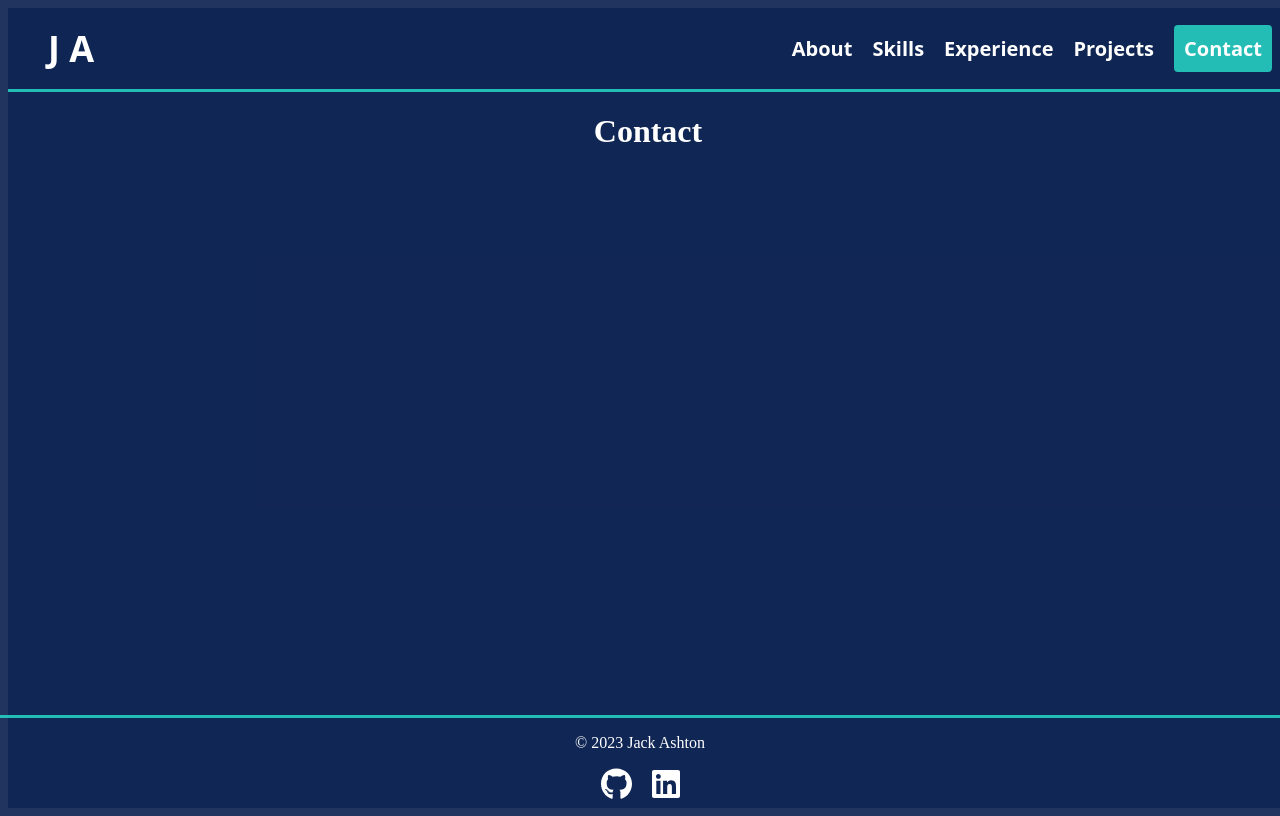
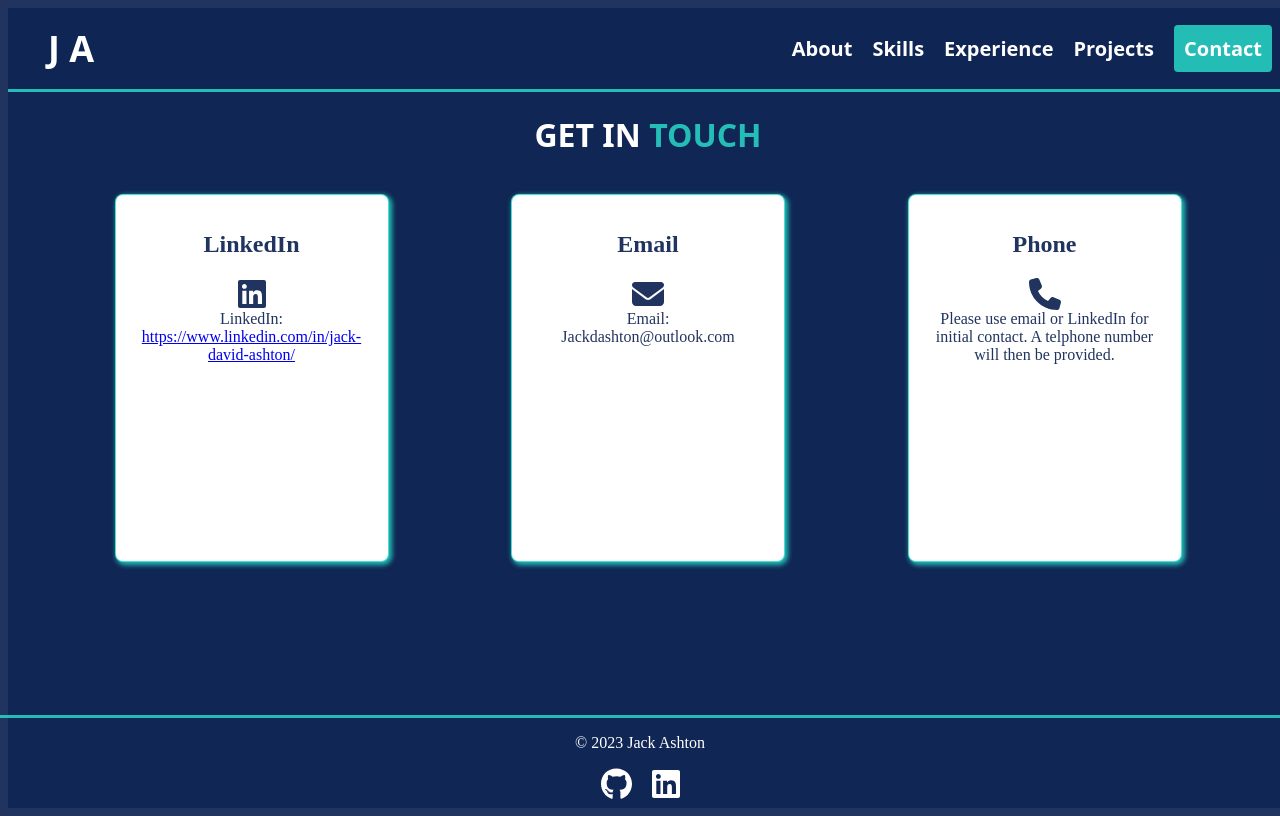
Before and after one commit to Jackdashton/portfolio, a React (Vite) app in the folder portfolio/: page /contact in a window 1280 px wide. Built offline with nearby package versions, Linux system fonts and the light colour scheme.

Commit message:
added html and styling for contact page

```diff
--- a/portfolio/src/components/Contact.jsx
+++ b/portfolio/src/components/Contact.jsx
@@ -1,11 +1,41 @@
 import React from "react";
+import styles from "./Contact.module.css";
+import { FontAwesomeIcon } from "@fortawesome/react-fontawesome";
+import { faLinkedin } from "@fortawesome/free-brands-svg-icons";
+import { faPhone } from "@fortawesome/free-solid-svg-icons";
+import { faEnvelope } from "@fortawesome/free-solid-svg-icons";
 
 function Contact() {
   return (
     <>
-      <h1>Contact</h1>
+      <h1>GET IN <span className={styles.specialWord}>TOUCH</span></h1>
+      <div className={styles.wrapper}>
+        <div className={styles.linkedin}>
+          <h2>LinkedIn</h2>
+          <FontAwesomeIcon icon={faLinkedin} size="2xl" />
+          <br />
+          LinkedIn:
+          <br />
+          <a href="https://www.linkedin.com/in/jack-david-ashton/">https://www.linkedin.com/in/jack-david-ashton/</a>
+        </div>
+        <div className={styles.email}>
+          <h2>Email</h2>
+          <FontAwesomeIcon icon={faEnvelope} size="2xl" />
+          <br />
+          Email:
+          <br />
+          Jackdashton@outlook.com
+        </div>
+        <div className={styles.phone}>
+          <h2>Phone</h2>
+          <FontAwesomeIcon icon={faPhone} size="2xl" />
+          <br />
+          Please use email or LinkedIn for initial contact. A telphone number
+          will then be provided.
+        </div>
+      </div>
     </>
-  )
+  );
 }
 
 export default Contact;
--- /dev/null
+++ b/portfolio/src/components/Contact.module.css
@@ -0,0 +1,43 @@
+.wrapper {
+  display: flex;
+  flex-direction: row;
+  justify-content: space-evenly;
+  height: 50vh;
+}
+
+h1 {
+  font-family: system-ui, -apple-system, BlinkMacSystemFont, "Segoe UI", Roboto,
+    Oxygen, Ubuntu, Cantarell, "Open Sans", "Helvetica Neue", sans-serif;
+}
+
+h2 {
+  color: rgba(16, 37, 83, 0.93);
+}
+
+.wrapper > * {
+  width: 15rem;
+  padding: 1rem;
+  border: 1px solid rgba(40, 219, 201, 0.84);
+  /* offset-x | offset-y | blur-radius | spread-radius | color */
+  box-shadow: 2px 2px 5px 1px  rgba(40, 219, 201, 0.84);
+  border-radius: 8px;
+  justify-content: space-between;
+  margin: 1rem;
+  background-color: white
+}
+
+.phone {
+  color: rgba(16, 37, 83, 0.93);
+}
+
+.email {
+  color:rgba(16, 37, 83, 0.93);
+}
+
+.linkedin {
+  color:rgba(16, 37, 83, 0.93);
+}
+
+.specialWord {
+  color: rgba(40, 219, 201, 0.84);
+}
```
